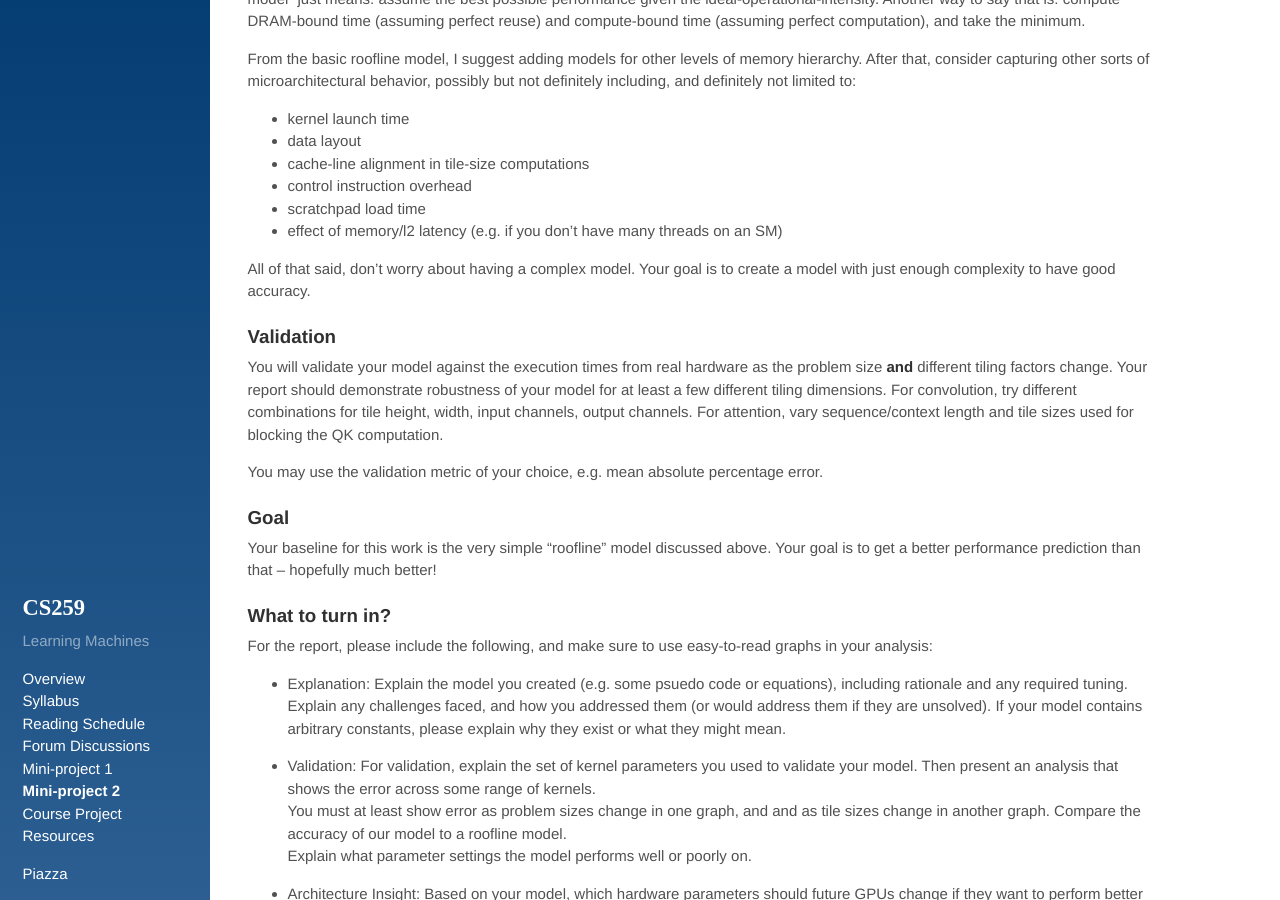
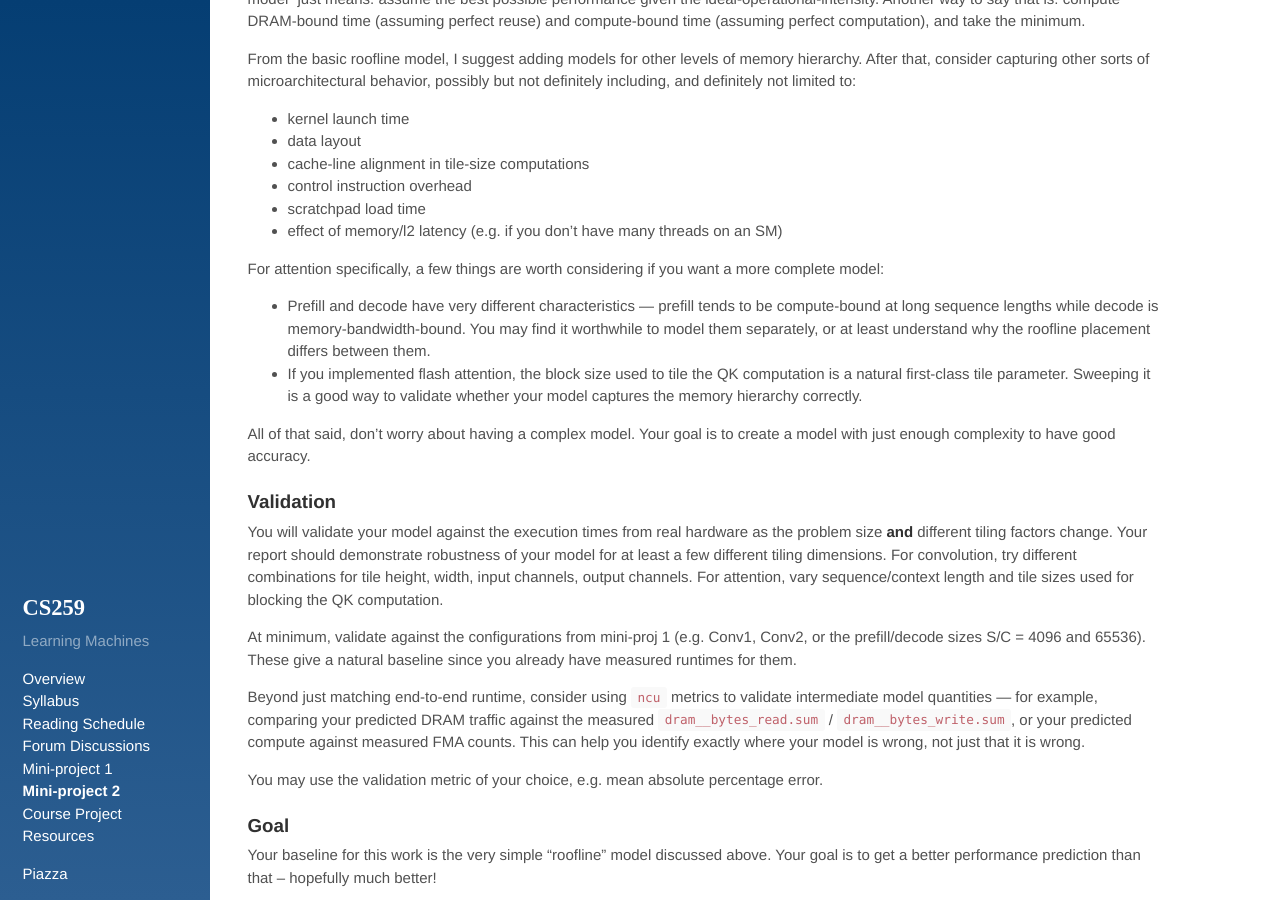
Before and after one commit to PolyArch/cs259, a Jekyll site: the page built from 05-miniproj-2.md, in a window 1280 px wide and 900 px high, scrolled down 2104 px. Built offline with Jekyll 4.4.1, drawn with Linux system fonts in a browser that asks for light colours.

Commit message:
Expand miniproj 2 with attention modeling guidance and validation anchors
- Add prefill vs. decode modeling suggestion (soft)
- Add flash attention block size as a tile parameter suggestion (soft)
- Anchor validation to mini-proj 1 configurations
- Suggest using ncu metrics to validate intermediate model quantities

Co-Authored-By: Claude Sonnet 4.6 <noreply@anthropic.com>

```diff
--- a/05-miniproj-2.md
+++ b/05-miniproj-2.md
@@ -126,6 +126,14 @@ After that, consider capturing other sorts of microarchitectural behavior, possi
 * scratchpad load time
 * effect of memory/l2 latency (e.g. if you don't have many threads on an SM)
 
+For attention specifically, a few things are worth considering if you want a more complete model:
+* Prefill and decode have very different characteristics — prefill tends to be compute-bound at long
+  sequence lengths while decode is memory-bandwidth-bound. You may find it worthwhile to model them
+  separately, or at least understand why the roofline placement differs between them.
+* If you implemented flash attention, the block size used to tile the QK computation is a natural
+  first-class tile parameter. Sweeping it is a good way to validate whether your model captures the
+  memory hierarchy correctly.
+
 All of that said, don't worry about having a complex model.  Your goal is to create a model with
 just enough complexity to have good accuracy.
 
@@ -136,6 +144,14 @@ different tiling factors change.
 Your report should demonstrate robustness of your model for at least a few different tiling
 dimensions. For convolution, try different combinations for tile height, width, input channels, output channels.
 For attention, vary sequence/context length and tile sizes used for blocking the QK computation.
+
+At minimum, validate against the configurations from mini-proj 1 (e.g. Conv1, Conv2, or the prefill/decode
+sizes S/C = 4096 and 65536). These give a natural baseline since you already have measured runtimes for them.
+
+Beyond just matching end-to-end runtime, consider using `ncu` metrics to validate intermediate model
+quantities — for example, comparing your predicted DRAM traffic against the measured
+`dram__bytes_read.sum` / `dram__bytes_write.sum`, or your predicted compute against measured FMA counts.
+This can help you identify exactly where your model is wrong, not just that it is wrong.
 
 You may use the validation metric of your choice, e.g. mean absolute percentage error.
 
```
